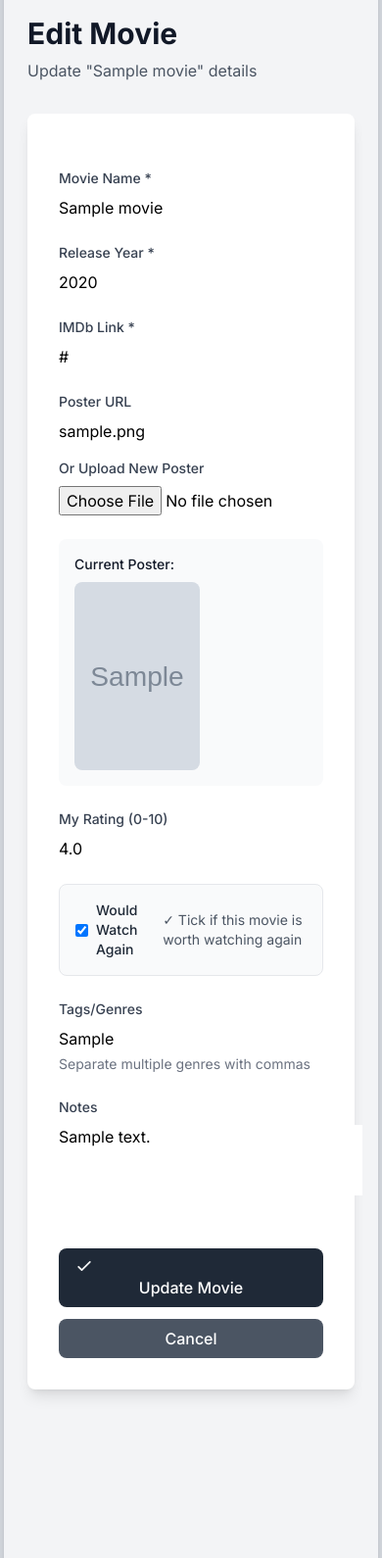
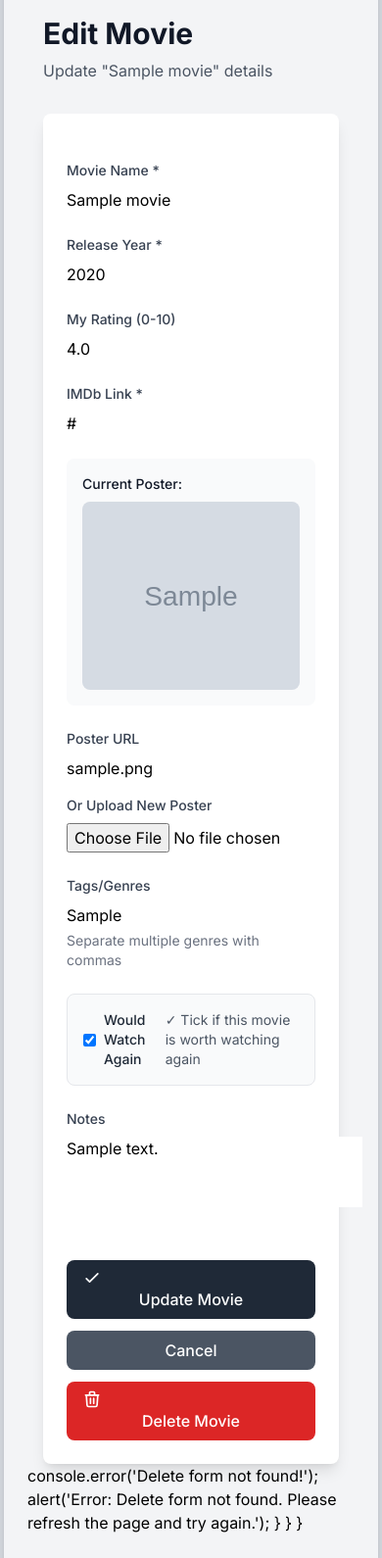
Before and after one commit to himanshuone/django-movie-tracker, a Django app: page /movie/1/edit/ in a window 390 px wide. Shown: the part 92-1682 px from the top of the page at 98% size. Run offline with Django 5.2, Linux system fonts and the light colour scheme; a user stored in the database is signed in; tables that the repository leaves empty hold one stand-in row (values such as "Sample post"); grey boxes marked "Sample" are stand-in pictures; style sheets or scripts are compiled from the project's sources.

Commit message:
🎬 Final UI improvements: Transparent overlay movie cards, delete functionality, responsive edit form, and full-screen layout
✅ Movie Cards:
- Beautiful transparent overlay design with gradient backgrounds
- Bigger poster height (h-80) for better visibility
- Hover animations with movie info overlay
- Compact text fields that don't overwhelm posters
- Semi-transparent action buttons

✅ Edit Movie Form:
- Wider container (max-w-4xl) with better layout
- Smart grid organization for better space usage
- Working DELETE button with confirmation dialog
- Improved form field arrangement and spacing
- Debug logging for troubleshooting

✅ Layout & UX:
- Full-screen width utilization
- Fixed viewport height with content-only scrolling
- Responsive design for all screen sizes
- Enhanced user experience with smooth transitions

```diff
--- a/movies/urls.py
+++ b/movies/urls.py
@@ -10,4 +10,5 @@
     path('permission-denied/', views.permission_denied_view, name='permission_denied'),
     path('movie/<int:movie_id>/', views.movie_detail, name='movie_detail'),
     path('movie/<int:movie_id>/edit/', views.edit_movie, name='edit_movie'),
+    path('movie/<int:movie_id>/delete/', views.delete_movie, name='delete_movie'),
 ]
--- a/movies/views.py
+++ b/movies/views.py
@@ -137,6 +137,25 @@
 
     context = {'form': form, 'movie': movie}
     return render(request, 'movies/edit_movie.html', context)
+
+
+def delete_movie(request, movie_id):
+    """Delete an existing movie"""
+    movie = get_object_or_404(Movie, id=movie_id)
+    print(f"DEBUG: Delete request - Method: {request.method}, User: {request.user}, Movie: {movie.name}")
+
+    if request.method == 'POST':
+        movie_name = movie.name
+        print(f"DEBUG: Deleting movie: {movie_name}")
+        movie.delete()
+        print(f"DEBUG: Movie deleted successfully: {movie_name}")
+        messages.success(request, f'Movie "{movie_name}" has been deleted successfully!')
+        return redirect('movie_list')
+
+    # If GET request, redirect back to edit page
+    print(f"DEBUG: Invalid request method: {request.method}")
+    messages.error(request, 'Invalid request method for movie deletion.')
+    return redirect('edit_movie', movie_id=movie_id)
 
 
 @user_passes_test(is_admin, login_url='/permission-denied/')
--- a/templates/movies/edit_movie.html
+++ b/templates/movies/edit_movie.html
@@ -3,7 +3,7 @@
 {% block title %}Edit Movie - iseethrough{% endblock %}
 
 {% block content %}
-<div class="max-w-2xl mx-auto">
+<div class="max-w-4xl mx-auto px-4">
     <!-- Header -->
     <div class="mb-8">
         <h1 class="text-3xl font-bold text-gray-900 mb-2">Edit Movie</h1>
@@ -11,12 +11,14 @@
     </div>
 
     <!-- Form -->
-    <div class="bg-white rounded-lg shadow-lg p-8">
+    <div class="bg-white rounded-lg shadow-lg p-6 sm:p-8">
         <form method="post" enctype="multipart/form-data" class="space-y-6">
             {% csrf_token %}
 
+            <!-- Basic Info Grid -->
+            <div class="grid grid-cols-1 lg:grid-cols-2 gap-6">
                 <!-- Movie Name -->
-            <div>
+                <div class="lg:col-span-2">
                     <label for="{{ form.name.id_for_label }}" class="block text-sm font-medium text-gray-700 mb-2">
                         Movie Name *
                     </label>
@@ -37,6 +39,18 @@
                     {% endif %}
                 </div>
 
+                <!-- Rating -->
+                <div>
+                    <label for="{{ form.rating.id_for_label }}" class="block text-sm font-medium text-gray-700 mb-2">
+                        My Rating (0-10)
+                    </label>
+                    {{ form.rating }}
+                    {% if form.rating.errors %}
+                        <div class="text-red-600 text-sm mt-1">{{ form.rating.errors }}</div>
+                    {% endif %}
+                </div>
+            </div>
+
             <!-- IMDb Link -->
             <div>
                 <label for="{{ form.imdb_link.id_for_label }}" class="block text-sm font-medium text-gray-700 mb-2">
@@ -48,8 +62,18 @@
                 {% endif %}
             </div>
 
+            <!-- Poster Section -->
+            <div class="grid grid-cols-1 lg:grid-cols-3 gap-6">
+                <!-- Current Poster Preview -->
+                {% if movie.get_poster %}
+                <div class="bg-gray-50 rounded-lg p-4">
+                    <h4 class="text-sm font-medium text-gray-900 mb-2">Current Poster:</h4>
+                    <img src="{{ movie.get_poster }}" alt="{{ movie.name }}" class="w-full h-48 object-cover rounded-lg">
+                </div>
+                {% endif %}
+
                 <!-- Poster Options -->
-            <div class="grid grid-cols-1 md:grid-cols-2 gap-4">
+                <div class="lg:col-span-2 space-y-4">
                     <!-- Poster URL -->
                     <div>
                         <label for="{{ form.poster_url.id_for_label }}" class="block text-sm font-medium text-gray-700 mb-2">
@@ -72,28 +96,26 @@
                         {% endif %}
                     </div>
                 </div>
+            </div>
 
-            <!-- Current Poster Preview -->
-            {% if movie.get_poster %}
-            <div class="bg-gray-50 rounded-lg p-4">
-                <h4 class="text-sm font-medium text-gray-900 mb-2">Current Poster:</h4>
-                <img src="{{ movie.get_poster }}" alt="{{ movie.name }}" class="w-32 h-48 object-cover rounded-lg">
-            </div>
-            {% endif %}
 
-            <!-- Rating -->
+            <!-- Additional Info Grid -->
+            <div class="grid grid-cols-1 lg:grid-cols-2 gap-6">
+                <!-- Tags/Genres -->
                 <div>
-                <label for="{{ form.rating.id_for_label }}" class="block text-sm font-medium text-gray-700 mb-2">
-                    My Rating (0-10)
+                    <label for="{{ form.tags.id_for_label }}" class="block text-sm font-medium text-gray-700 mb-2">
+                        Tags/Genres
                     </label>
-                {{ form.rating }}
-                {% if form.rating.errors %}
-                    <div class="text-red-600 text-sm mt-1">{{ form.rating.errors }}</div>
+                    {{ form.tags }}
+                    <div class="text-sm text-gray-500 mt-1">Separate multiple genres with commas</div>
+                    {% if form.tags.errors %}
+                        <div class="text-red-600 text-sm mt-1">{{ form.tags.errors }}</div>
                     {% endif %}
                 </div>
 
                 <!-- Watch Again Checkbox -->
-            <div class="flex items-center space-x-3 p-4 bg-gray-50 rounded-lg border border-gray-200">
+                <div class="flex items-center justify-center">
+                    <div class="flex items-center space-x-3 p-4 bg-gray-50 rounded-lg border border-gray-200 w-full">
                         <div class="flex items-center">
                             {{ form.watch_again }}
                             <label for="{{ form.watch_again.id_for_label }}" class="ml-2 text-sm font-medium text-gray-800">
@@ -105,19 +127,9 @@
                         </div>
                     </div>
                     {% if form.watch_again.errors %}
-                <div class="text-red-600 text-sm">{{ form.watch_again.errors }}</div>
+                        <div class="text-red-600 text-sm mt-1">{{ form.watch_again.errors }}</div>
                     {% endif %}
-
-            <!-- Tags/Genres -->
-            <div>
-                <label for="{{ form.tags.id_for_label }}" class="block text-sm font-medium text-gray-700 mb-2">
-                    Tags/Genres
-                </label>
-                {{ form.tags }}
-                <div class="text-sm text-gray-500 mt-1">Separate multiple genres with commas</div>
-                {% if form.tags.errors %}
-                    <div class="text-red-600 text-sm mt-1">{{ form.tags.errors }}</div>
-                {% endif %}
+                </div>
             </div>
 
             <!-- Notes -->
@@ -149,7 +161,19 @@
                 <a href="{% url 'movie_list' %}" class="btn-secondary text-center flex-1">
                     Cancel
                 </a>
+                <button type="button" onclick="confirmDelete('{{ movie.name }}', '{{ movie.id }}')" style="background-color: #dc2626; color: white; padding: 8px 16px; border-radius: 8px; border: none; font-weight: 500; cursor: pointer; flex: 1;" onmouseover="this.style.backgroundColor='#b91c1c'" onmouseout="this.style.backgroundColor='#dc2626'">
+                    <svg class="w-5 h-5 mr-2" fill="none" stroke="currentColor" viewBox="0 0 24 24">
+                        <path stroke-linecap="round" stroke-linejoin="round" stroke-width="2" d="M19 7l-.867 12.142A2 2 0 0116.138 21H7.862a2 2 0 01-1.995-1.858L5 7m5 4v6m4-6v6m1-10V4a1 1 0 00-1-1h-4a1 1 0 00-1 1v3M4 7h16"></path>
+                    </svg>
+                    Delete Movie
+                </button>
             </div>
+
+        </form>
+
+        <!-- Hidden Delete Form (outside main form) -->
+        <form id="deleteForm" method="post" action="{% url 'delete_movie' movie.id %}" style="display: none;">
+            {% csrf_token %}
         </form>
     </div>
 </div>
@@ -168,4 +192,24 @@
     @apply resize-y;
 }
 </style>
+
+<script>
+function confirmDelete(movieName, movieId) {
+    if (confirm(`Are you sure you want to delete "${movieName}"?\n\nThis action cannot be undone!`)) {
+        const deleteForm = document.getElementById('deleteForm');
+        if (deleteForm) {
+            deleteForm.submit();
+        } else {
+            console.error('Delete form not found!');
+            alert('Error: Delete form not found. Please refresh the page and try again.');
+        }
+    }
+}
+</script>
+            console.error('Delete form not found!');
+            alert('Error: Delete form not found. Please refresh the page and try again.');
+        }
+    }
+}
+</script>
 {% endblock %}
```
Also changed, not shown: templates/movies/movie_list.html (+24 -40 lines). Lines whose indentation alone changed are shown as unchanged.
